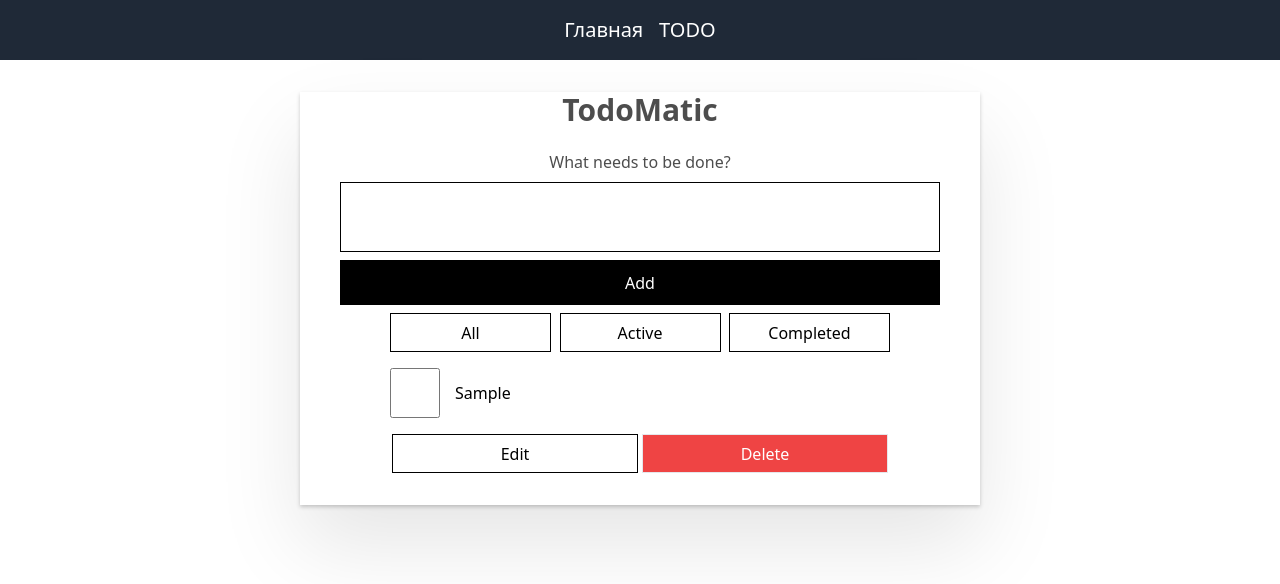
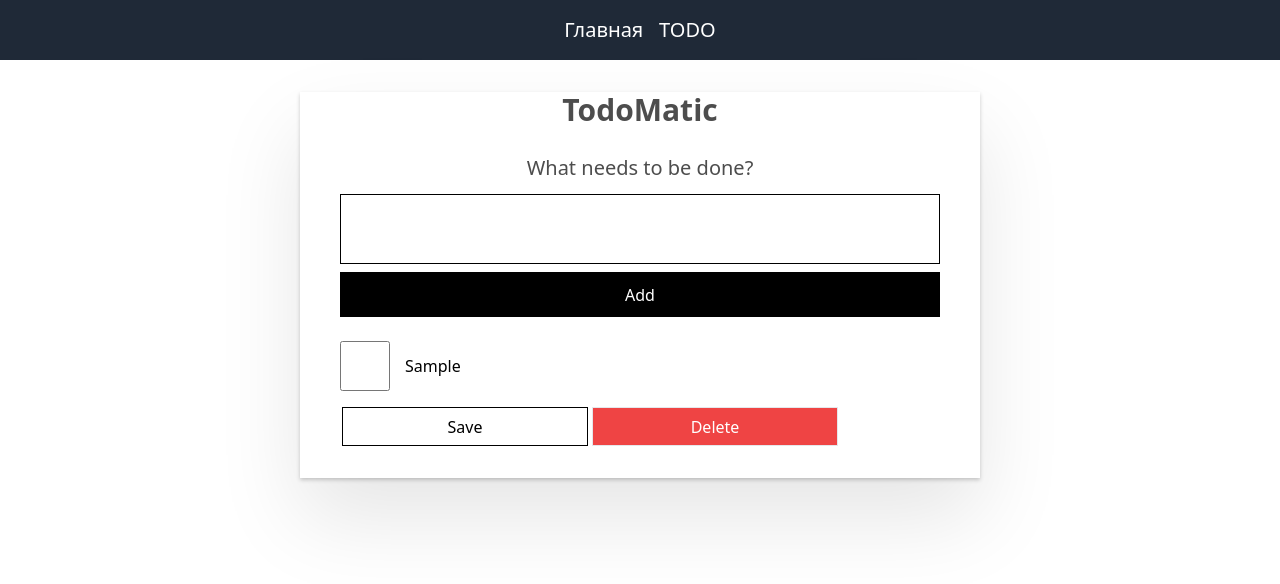
Before and after one commit to akadyrbekova/HM3, a React (Create React App) app in the folder todo/: page /todo in a window 1280 px wide. Both pictures are taken after typing "Sample" into the empty fields and a click on the button "Add". Shown: the top 584 px of the page. Built offline with nearby package versions, Linux system fonts and the light colour scheme.

Commit message:
fix structure

```diff
--- a/todo/src/component/Form.jsx
+++ b/todo/src/component/Form.jsx
@@ -1,33 +1,7 @@
-import TodoAdd from "./TodoAdd";
-import TodoFilter from "./TodoFilter";
-import TodoList from "./TodoList";
-import { useState } from "react";
+import TodoAddFeatures from "../features/TodoAddFeatures";
 
 const Form = () => {
-  const [todos, setTodos] = useState([]);
-  const [todoValue, setTodoValue] = useState("");
-  const AddTodo = (e) => {
-    e.preventDefault();
-
-    setTodos((prev) => [
-      ...prev,
-      {
-        id: Date.now(),
-        title: todoValue,
-        status: false,
-      },
-    ]);
-
-    setTodoValue("");
-  };
-
-  return (
-    <form onSubmit={AddTodo} className="w-[600px] flex flex-col  items-center">
-      <TodoAdd todoValue={todoValue} setTodoValue={setTodoValue} />
-      <TodoFilter />
-      <TodoList todos={todos} setTodos={setTodos} />
-    </form>
-  );
+  return <TodoAddFeatures></TodoAddFeatures>;
 };
 
 export default Form;
--- a/todo/src/component/Navbar.jsx
+++ b/todo/src/component/Navbar.jsx
@@ -1,4 +1,3 @@
-import React from "react";
 import { Link } from "react-router-dom";
 
 const Navbar = () => {
--- a/todo/src/component/TodoAdd.jsx
+++ b/todo/src/component/TodoAdd.jsx
@@ -1,10 +1,12 @@
-const TodoAdd = ({ todoValue, setTodoValue }) => {
+const TodoAdd = ({ AddTodo, todoValue, setTodoValue }) => {
+  console.log("typeof setTodoValue:", typeof setTodoValue);
   return (
+    <form onSubmit={AddTodo} className="w-[600px] flex flex-col items-center">
       <div className="flex flex-col items-center">
         <h6 className="text-3xl font-bold text-[#4d4d4d] w-[600px] h-[50px] text-center">
           TodoMatic
         </h6>
-      <p className="text-[#4d4d4d] text-base py-2 px-1">
+        <p className="text-[#4d4d4d] text-xl py-3 px-1">
           What needs to be done?
         </p>
         <input
@@ -12,6 +14,7 @@ const TodoAdd = ({ todoValue, setTodoValue }) => {
           onChange={(e) => setTodoValue(e.target.value.trim())}
           className="w-[600px] h-[70px] border border-black py-2 px-5"
         />
+
         <button
           type="submit"
           className="w-[600px] h-[45px] bg-black text-white my-2 mx-1"
@@ -19,6 +22,7 @@ const TodoAdd = ({ todoValue, setTodoValue }) => {
           Add
         </button>
       </div>
+    </form>
   );
 };
 
--- a/todo/src/component/TodoItem.jsx
+++ b/todo/src/component/TodoItem.jsx
@@ -1,10 +1,13 @@
 import { useState } from "react";
 
-const TodoItem = ({ item }) => {
+const TodoItem = ({ item, deleteTodo, editTodo }) => {
   const [check, setCheked] = useState(false);
+  const [title, setTitle] = useState(item.title);
+
   const onCheked = () => {
     setCheked(!check);
   };
+
   return (
     <li>
       <div className="flex items-center">
@@ -14,18 +17,29 @@ const TodoItem = ({ item }) => {
           onChange={onCheked}
           className="w-[50px] h-[50px] border border-black"
         />
-        <p className={`py-[8px] px-[15px] ${check ? "line-through" : ""} `}>
-          {item.title}
-        </p>
+        <input
+          onChange={(e) => {
+            setTitle(e.target.value);
+          }}
+          value={title}
+          className={`py-[8px] px-[15px] ${check ? "line-through" : ""} `}
+        />
       </div>
       <div className="w-[500px] flex justify-around my-4">
         <button
-          type="submit"
+          onClick={() => {
+            editTodo(item.id, title);
+          }}
           className="w-[246px] h-[39px] border border-black"
         >
-          Edit
+          Save
         </button>
-        <button className="w-[246px] h-[39px] border bg-red-500 text-white">
+        <button
+          onClick={() => {
+            deleteTodo(item.id);
+          }}
+          className="w-[246px] h-[39px] border bg-red-500 text-white"
+        >
           Delete
         </button>
       </div>
--- a/todo/src/component/TodoList.jsx
+++ b/todo/src/component/TodoList.jsx
@@ -1,13 +1,46 @@
+import { useEffect } from "react";
 import TodoItem from "../component/TodoItem";
 
 const TodoList = ({ todos, setTodos }) => {
+  useEffect(() => {
+    console.log(todos);
+  }, [todos]);
+
+  const deleteTodo = (id) => {
+    const newTodos = todos.filter((item) => item.id != id);
+    setTodos(newTodos);
+  };
+
+  const editTodo = (id, title) => {
+    const newTodos = todos.map((item) => {
+      if (item.id == id) {
+        return {
+          id: id,
+          title: title,
+        };
+      } else {
+        return item;
+      }
+    });
+
+    setTodos(newTodos);
+  };
+
   return !todos || todos.length === 0 ? (
-    <p className="text-base text-[#4d4d4d]">Список задач пуст</p>
+    <p className="text-xl text-center py-6  text-[#4d4d4d]">
+      Список задач пуст...
+    </p>
   ) : (
     <ul className="my-4">
       {todos.map((item) => {
-        console.log(item);
-        return <TodoItem key={item.id} item={item} />;
+        return (
+          <TodoItem
+            key={item.id}
+            item={item}
+            deleteTodo={deleteTodo}
+            editTodo={editTodo}
+          />
+        );
       })}
     </ul>
   );
--- a/todo/src/features/TodoAdd.jsx
+++ /dev/null
@@ -1,5 +0,0 @@
-const TodoAddFeatures = () => {
-  return <></>;
-};
-
-export default TodoAddFeatures;
--- /dev/null
+++ b/todo/src/features/TodoAddFeatures.jsx
@@ -0,0 +1,38 @@
+import { useState } from "react";
+import TodoAdd from "../component/TodoAdd";
+import TodoList from "../component/TodoList";
+
+const TodoAddFeatures = () => {
+  const [todos, setTodos] = useState([]);
+  const [todoValue, setTodoValue] = useState("");
+
+  const AddTodo = (e) => {
+    e.preventDefault();
+
+    if (todoValue.trim() === "") return;
+
+    setTodos((prev) => [
+      ...prev,
+      {
+        id: prev.length + 1,
+        title: todoValue.trim(),
+        status: false,
+      },
+    ]);
+
+    setTodoValue("");
+  };
+
+  return (
+    <div className="flex flex-col">
+      <TodoAdd
+        AddTodo={AddTodo}
+        todoValue={todoValue}
+        setTodoValue={setTodoValue}
+      />
+      <TodoList todos={todos} setTodos={setTodos} />
+    </div>
+  );
+};
+
+export default TodoAddFeatures;
--- a/todo/src/features/TodoList.jsx
+++ b/todo/src/features/TodoList.jsx
@@ -1,6 +1,3 @@
-import { useState } from "react";
-import TodoList from "../component/TodoList";
-
 const TodoListFeatures = () => {
   return <></>;
 };
```
Lines whose indentation alone changed are shown as unchanged.
